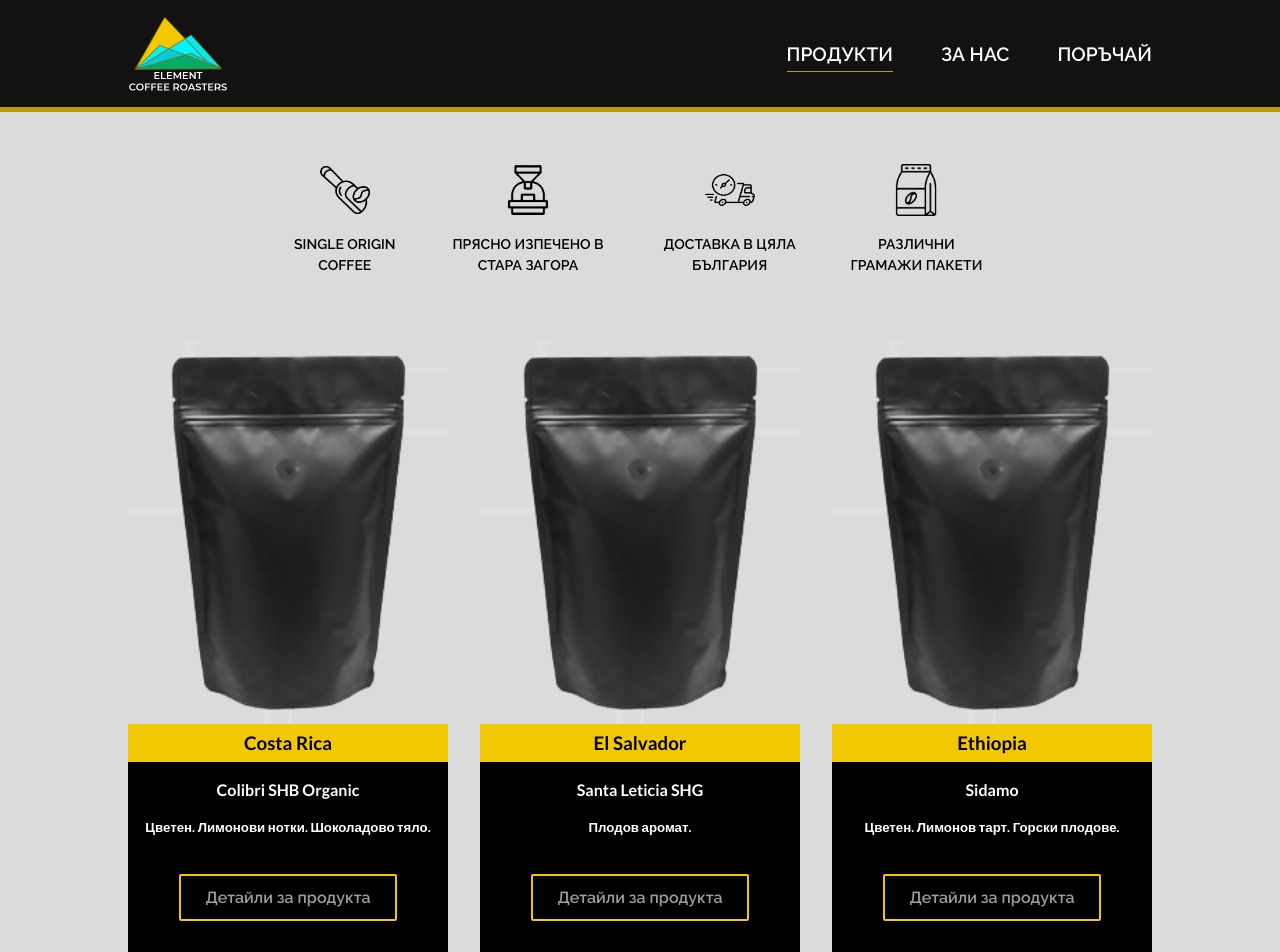
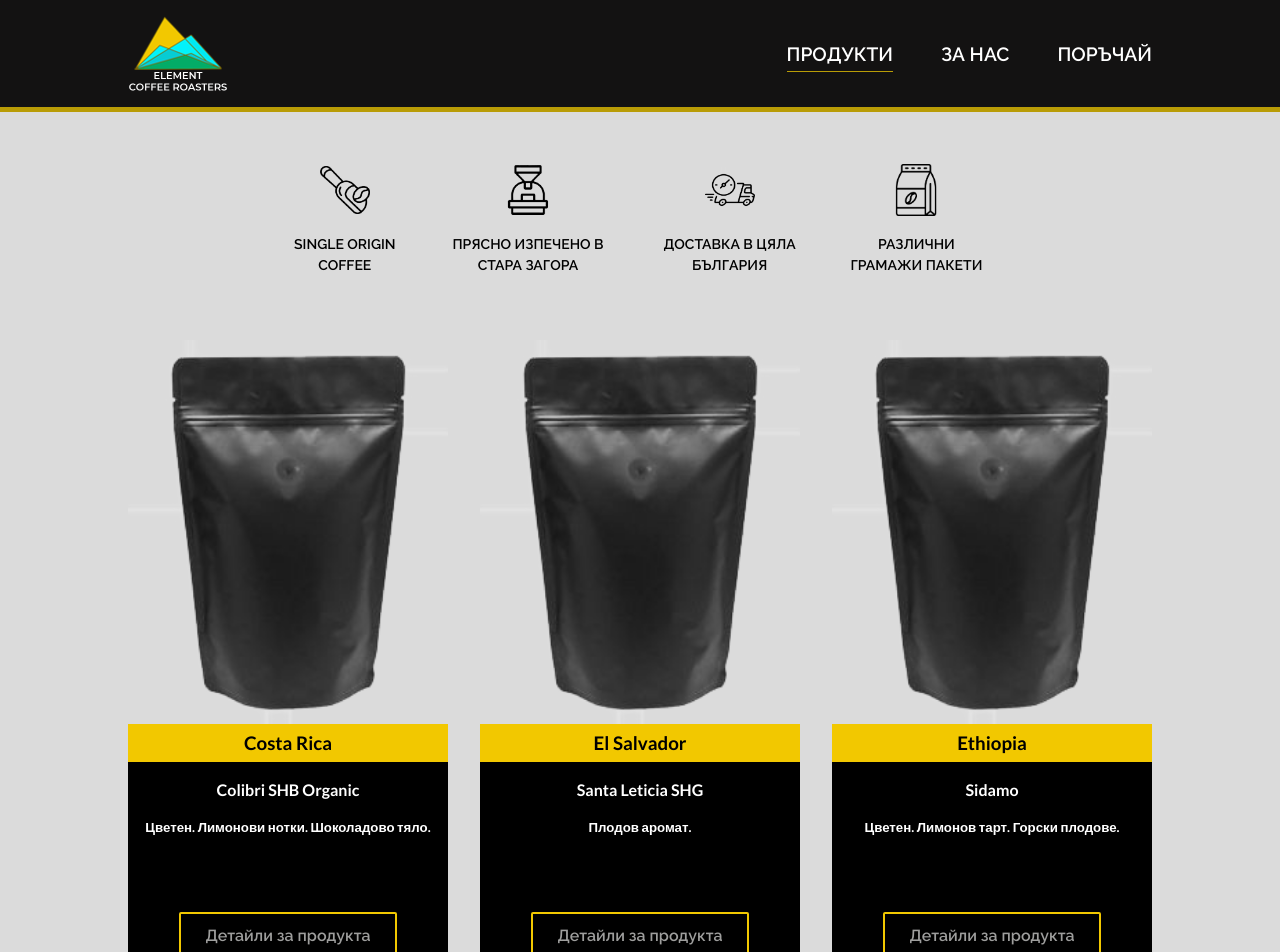
Before and after one commit to YanaAleksieva/element-coffee-roasters-web-app, a Next.js app: page /products in a window 1280 px wide. Shown: the top 952 px of the page. Built offline with nearby package versions, Linux system fonts and the light colour scheme.

Commit message:
🐛 fix some more issues

```diff
--- a/components/products/product-item.module.css
+++ b/components/products/product-item.module.css
@@ -39,6 +39,7 @@
 .actions {
   padding: 2rem;
   text-align: center;
+  justify-self: flex-end;
 }
 
 
--- a/components/products/product-item.tsx
+++ b/components/products/product-item.tsx
@@ -55,6 +55,7 @@
             <h5>{flavourProfile}</h5>
           </div>
         </div>
+        <div style={{ flexGrow: 1 }}></div>
         <div className={classes.actions}>
           <Button link={exploreLink}>Детайли за продукта</Button>
         </div>
--- a/components/products/product-list.module.css
+++ b/components/products/product-list.module.css
@@ -4,4 +4,5 @@
   justify-content: space-between;
   width: 80%;
   margin: 0 auto;
+  max-width: 1100px;
 }
```
